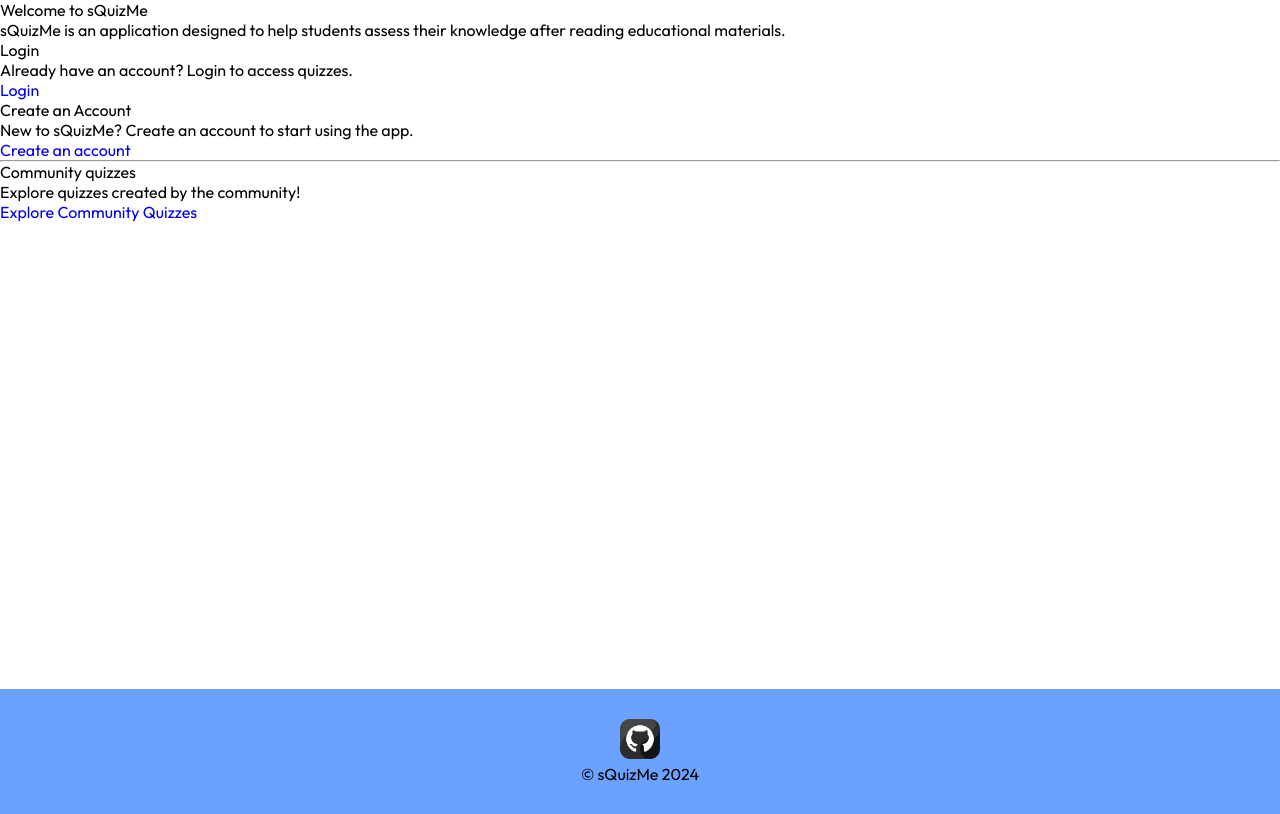
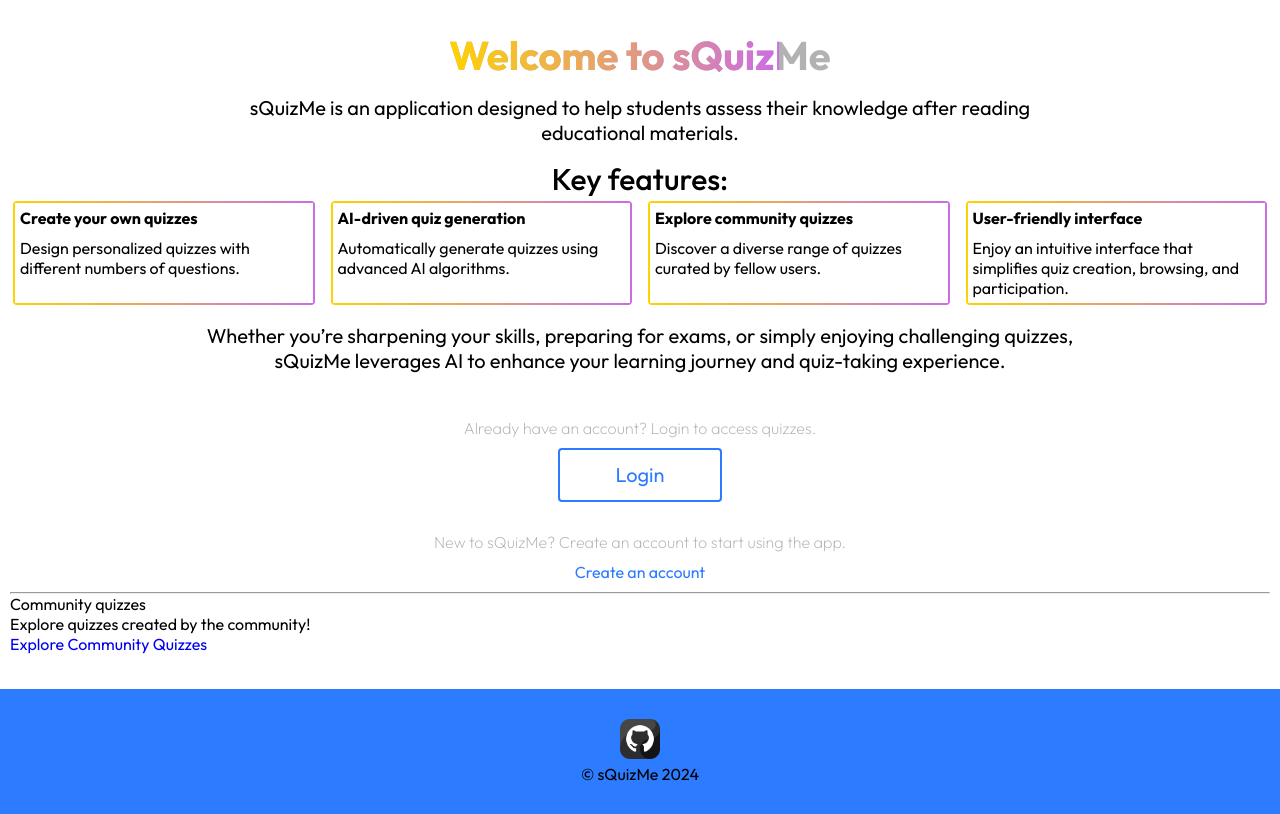
Before and after one commit to KrasAlena/sQuizMe, a Flask app: page / in a window 1280 px wide. Shown: the part 96-910 px from the top of the page. Run offline with Flask 3, Linux system fonts and the light colour scheme; some libraries are stand-ins or nearby versions.

Commit message:
index.html styles

```diff
--- a/project_profile/static/css/styles.css
+++ b/project_profile/static/css/styles.css
@@ -33,6 +33,11 @@
 body {
  height: 100%;
  min-width: 320px;
+ overflow-y: scroll;
+ min-height: 100vh;
+}
+button {
+    all: unset;
 }
 a,
 button {
@@ -120,8 +125,10 @@
     margin: 0 10px;
 }
 
-main {
-
+.container {
+    padding: 10px;
+    box-sizing: border-box;
+    margin-bottom: 150px;
 }
 
 .alert {
@@ -143,7 +150,7 @@
     position: fixed;
     bottom: 0;
     width: 100%;
-    background-color: rgba(45, 123, 255, 0.7);
+    background-color: rgba(45, 123, 255, 1);
     padding: 30px 10px;
     text-align: center;
 }
@@ -152,3 +159,142 @@
     width: 40px;
     margin-bottom: 5px;
 }
+
+/*-----------------------------INDEX.HTML STYLES-----------------------------*/
+
+.index-title {
+    position: relative;
+    color: rgba(0, 0, 0, .3);
+    font-size: 40px;
+    font-weight: 700;
+    text-align: center;
+    margin-top: 20px;
+}
+.index-title:before {
+    content: attr(data-text);
+    position: absolute;
+    overflow: hidden;
+    max-width: 10em;
+    white-space: nowrap;
+    background: linear-gradient(90deg, #FFD200, #CB6CE6);
+    -webkit-background-clip: text;
+    color: transparent;
+    animation: loading 8s linear infinite;
+}
+@keyframes loading {
+    0% {
+        max-width: 0;
+    }
+}
+.index-text {
+    width: 70%;
+    margin: 15px auto;
+    text-align: center;
+    font-size: 20px;
+}
+
+.index-h3 {
+    text-align: center;
+    font-size: 30px;
+    font-weight: 500;
+}
+
+.features {
+    display: flex;
+    justify-content: center;
+    align-items: stretch;
+    flex-wrap: wrap;
+    gap: 10px;
+}
+
+.feature {
+    position: relative;
+    margin: 5px;
+    flex: 1 1 20%;
+    box-sizing: border-box;
+    display: flex;
+    flex-direction: column;
+    justify-content: space-between;
+    padding: 5px;
+    background: white;
+}
+
+.feature:before {
+    content: '';
+    position: absolute;
+    top: -2px;
+    left: -2px;
+    right: -2px;
+    bottom: -2px;
+    background: linear-gradient(to right, #FFD200, #CB6CE6);
+    z-index: -1;
+    border-radius: 4px;
+}
+
+.feature-title {
+    font-weight: bold;
+    margin-bottom: 10px;
+}
+
+.feature-description {
+    flex-grow: 1;
+}
+
+.login-block {
+    display: flex;
+    flex-direction: column;
+    justify-content: center;
+    align-items: center;
+}
+
+.index-log-reg-txt {
+    color: #B0B0B0;
+    font-weight: 200;
+    margin-top: 30px;
+    text-align: center;
+}
+
+.btn {
+    padding: 5px;
+    width: 150px;
+    height: 40px;
+    font-size: 20px;
+    font-family: "Outfit", sans-serif;
+    text-align: center;
+    border-radius: 4px;
+}
+
+.login-btn {
+    margin-top: 10px;
+    border: 2px solid rgba(45, 123, 255, 1);
+    color: rgba(45, 123, 255, 1);
+    transition: all 0.3s;
+}
+
+.login-btn:hover {
+    background-color: rgba(45, 123, 255, 1);
+    color: #fff;
+}
+
+.register-link {
+    position: relative;
+    margin: 10px 0;
+    transition: all 0.4s;
+    color: rgba(45, 123, 255, 1);
+}
+
+.register-link::after {
+    content: '';
+    position: absolute;
+    left: 0;
+    bottom: -2px;
+    width: 100%;
+    height: 2px;
+    background-color: rgba(45, 123, 255, 1);
+    transform: scaleX(0);
+    transform-origin: left;
+    transition: transform 0.3s;
+}
+
+.register-link:hover::after {
+    transform: scaleX(1);
--- a/project_profile/templates/base.html
+++ b/project_profile/templates/base.html
@@ -47,8 +47,10 @@
             {% endfor %}
           {% endif %}
         {% endwith %}
-        {% block content %}
-        {% endblock %}
+        <div class="container">
+            {% block content %}
+            {% endblock %}
+        </div>
     </main>
     <footer>
         <a href="https://github.com/KrasAlena/sQuizMe">
--- a/project_profile/templates/index.html
+++ b/project_profile/templates/index.html
@@ -1,19 +1,37 @@
 {% extends 'base.html' %}
 
 {% block content %}
-  <h1>Welcome to sQuizMe</h1>
-  <p>sQuizMe is an application designed to help students assess their knowledge after reading educational materials.</p>
+  <h1 class="index-title" data-text="Welcome to sQuizMe">Welcome to sQuizMe</h1>
+  <p class="index-text">sQuizMe is an application designed to help students assess their knowledge after reading educational materials.</p>
+  <h3 class="index-h3">Key features:</h3>
+  <div class="features">
+    <div class="feature">
+      <p class="feature-title">Create your own quizzes</p>
+      <p class="feature-description">Design personalized quizzes with different numbers of questions.</p>
+    </div>
+    <div class="feature">
+      <p class="feature-title">AI-driven quiz generation</p>
+      <p class="feature-description">Automatically generate quizzes using advanced AI algorithms.</p>
+    </div>
+    <div class="feature">
+      <p class="feature-title">Explore community quizzes</p>
+      <p class="feature-description">Discover a diverse range of quizzes curated by fellow users.</p>
+    </div>
+    <div class="feature">
+      <p class="feature-title">User-friendly interface</p>
+      <p class="feature-description">Enjoy an intuitive interface that simplifies quiz creation, browsing, and participation.</p>
+    </div>
+  </div>
+  <p class="index-text">Whether you’re sharpening your skills, preparing for exams, or simply enjoying challenging quizzes, sQuizMe leverages AI to enhance your learning journey and quiz-taking experience.</p>
 
   <div>
-    <div>
-      <h3>Login</h3>
-      <p>Already have an account? Login to access quizzes.</p>
-      <a href="{{ url_for('login') }}">Login</a>
+    <div class="login-block">
+      <p class="index-log-reg-txt">Already have an account? Login to access quizzes.</p>
+      <a class="login-link" href="{{ url_for('login') }}"><button class="btn login-btn">Login</button></a>
     </div>
-    <div>
-      <h3>Create an Account</h3>
-      <p>New to sQuizMe? Create an account to start using the app.</p>
-      <a href="{{ url_for('register') }}">Create an account</a>
+    <div class="login-block">
+      <p class="index-log-reg-txt">New to sQuizMe? Create an account to start using the app.</p>
+      <a class="register-link" href="{{ url_for('register') }}">Create an account</a>
     </div>
   </div>
 
```
